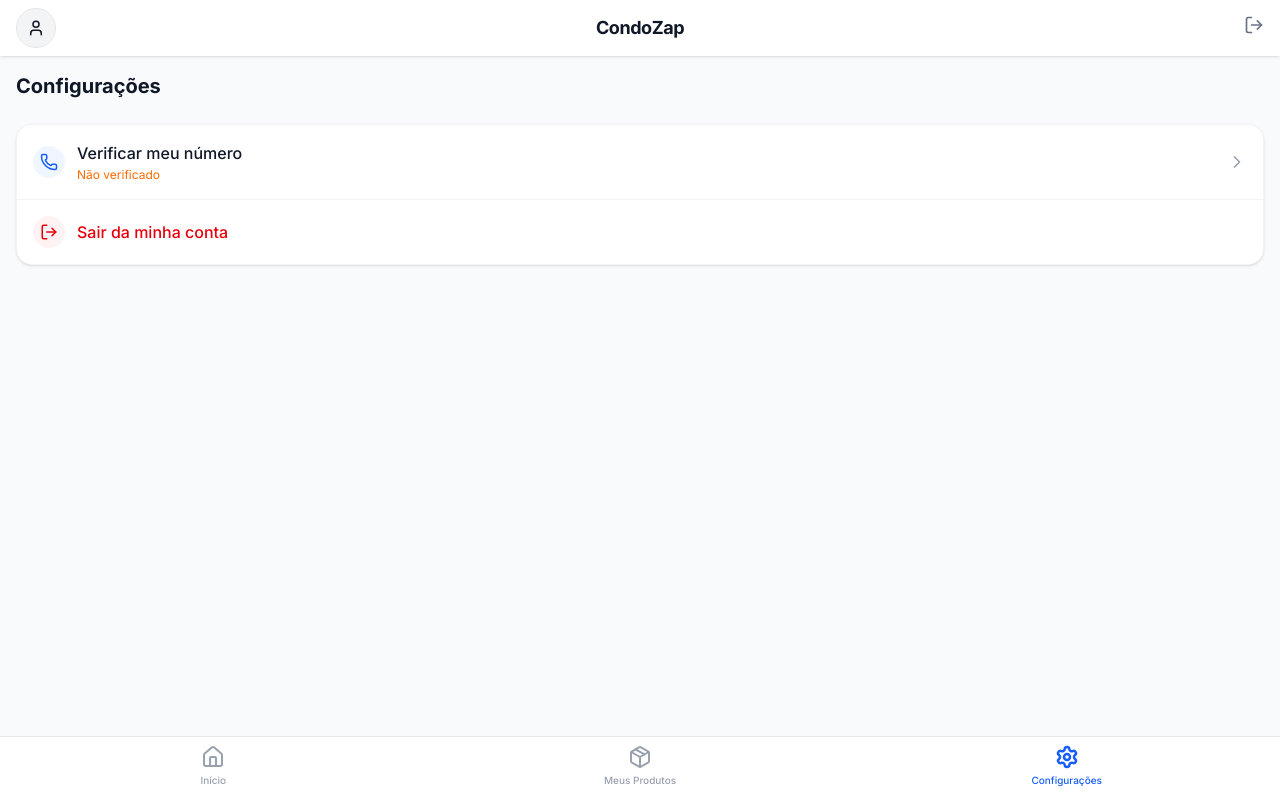
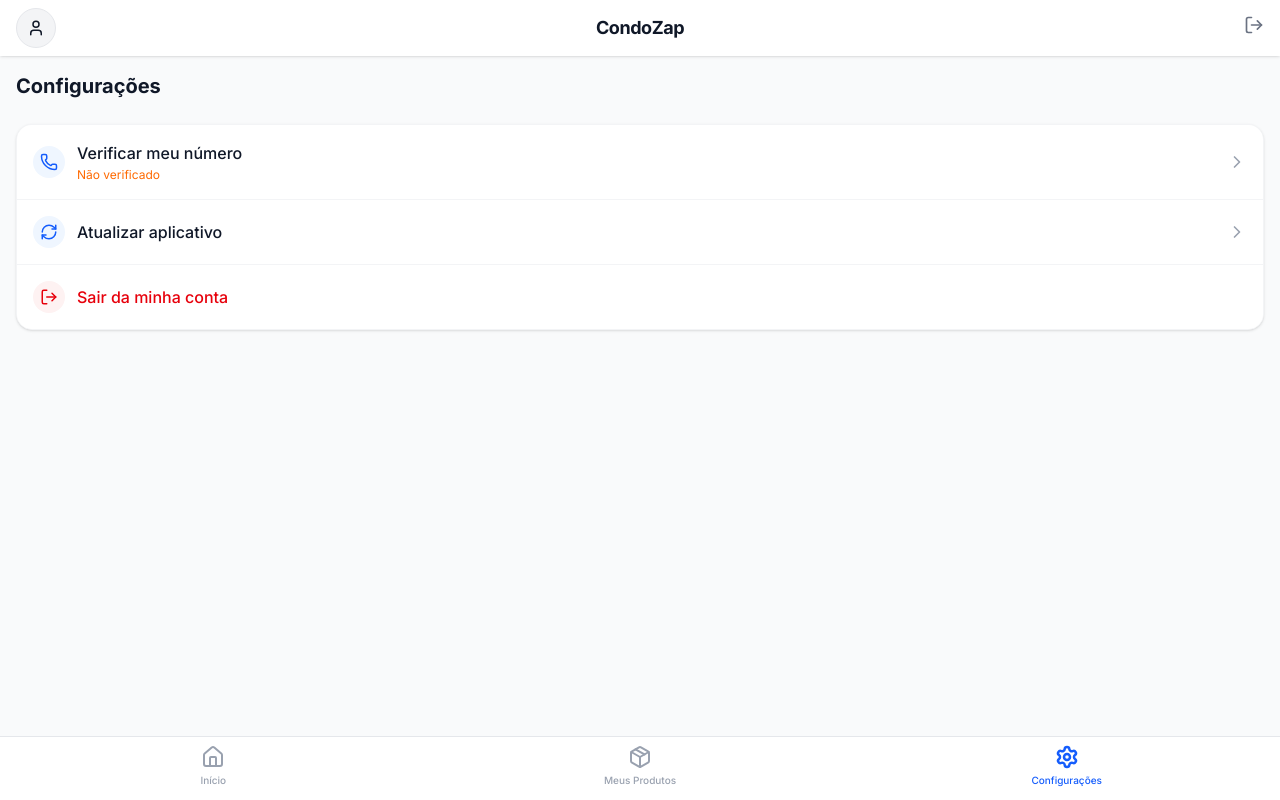
Before and after one commit to Simonatoo/condozapv2, a React (Vite) app in the folder frontend/: page /settings in a window 1280 px wide. Built offline with nearby package versions, Linux system fonts and the light colour scheme; no server answers; sample sign-in values are in the browser's storage.

Commit message:
refresh button settings

```diff
--- a/frontend/src/context/AuthContext.jsx
+++ b/frontend/src/context/AuthContext.jsx
@@ -8,22 +8,33 @@ export const AuthProvider = ({ children }) => {
     const [loading, setLoading] = useState(true);
 
     useEffect(() => {
+        refreshUser();
+    }, []);
+
+    const refreshUser = async () => {
         const token = localStorage.getItem('token');
         const userData = localStorage.getItem('user');
+
         if (token) {
-            setUser(userData ? JSON.parse(userData) : { token });
-            // Fetch fresh user data to keep badges up to date
-            api.get('/users/me')
-                .then(res => {
-                    localStorage.setItem('user', JSON.stringify(res.data));
-                    setUser(res.data);
-                })
-                .catch(err => console.error("Error fetching fresh user data", err))
-                .finally(() => setLoading(false));
+            // Seel only if there's no user yet to avoid flicker
+            if (!user) {
+                setUser(userData ? JSON.parse(userData) : { token });
+            }
+
+            try {
+                const res = await api.get('/users/me');
+                localStorage.setItem('user', JSON.stringify(res.data));
+                setUser(res.data);
+                return res.data;
+            } catch (err) {
+                console.error("Error fetching fresh user data", err);
+            } finally {
+                setLoading(false);
+            }
         } else {
             setLoading(false);
         }
-    }, []);
+    };
 
     const login = async (email, password) => {
         const res = await api.post('/auth/login', { email, password });
@@ -80,7 +91,7 @@ export const AuthProvider = ({ children }) => {
     };
 
     return (
-        <AuthContext.Provider value={{ user, loading, login, logout, register, googleLogin }}>
+        <AuthContext.Provider value={{ user, loading, login, logout, register, googleLogin, refreshUser }}>
             {children}
         </AuthContext.Provider>
     );
--- a/frontend/src/pages/Home.jsx
+++ b/frontend/src/pages/Home.jsx
@@ -239,11 +239,11 @@ const Home = () => {
 
                                             <div className="flex align-middle items-center gap-1.5 mt-1">
                                                 {user?.smsVerified ? (
-                                                    <span className="text-xs text-gray-500 font-medium">
+                                                    <span className="text-xs text-gray-500 font-medium flex items-center gap-1">
                                                         Apto {product.user_id?.apartment || 'N/A'}
+                                                        {product.user_id.smsVerified ? <Verified /> : null}
                                                     </span>
                                                 ) : null}
-                                                {product.user_id.smsVerified ? <Verified /> : null}
                                             </div>
                                         </div>
                                     </div>
--- a/frontend/src/pages/Settings.jsx
+++ b/frontend/src/pages/Settings.jsx
@@ -1,10 +1,11 @@
-import { useContext } from 'react';
+import { useContext, useState } from 'react';
 import { AuthContext } from '../context/AuthContext';
 import Navbar from '../components/Navbar';
-import { Phone, LogOut, ChevronRight, CheckCircle2 } from 'lucide-react';
+import { Phone, LogOut, ChevronRight, CheckCircle2, RefreshCw } from 'lucide-react';
 
 const Settings = () => {
-    const { user, logout } = useContext(AuthContext);
+    const { user, logout, refreshUser } = useContext(AuthContext);
+    const [isUpdating, setIsUpdating] = useState(false);
 
     const handleVerifyNumber = () => {
         if (!user || user.smsVerified) return;
@@ -12,6 +13,19 @@ const Settings = () => {
         const userIdPart = user.id ? user.id.slice(-5) : '';
         const message = encodeURIComponent(`Olá, eu sou ${user.name}, quero validar meu telefone. Meu código é ${userIdPart}.`);
         window.open(`https://wa.me/5511967665711?text=${message}`, '_blank');
+    };
+
+    const handleUpdateApp = async () => {
+        setIsUpdating(true);
+        try {
+            if (refreshUser) {
+                await refreshUser();
+            }
+            window.location.reload(true);
+        } catch (error) {
+            console.error('Erro ao atualizar app:', error);
+            setIsUpdating(false);
+        }
     };
 
     return (
@@ -49,6 +63,23 @@ const Settings = () => {
                         <ChevronRight size={20} className="text-gray-400" />
                     </button>
 
+                    {/* Atualizar Aplicativo */}
+                    <button
+                        onClick={handleUpdateApp}
+                        disabled={isUpdating}
+                        className="w-full flex items-center justify-between px-4 py-4 bg-white active:bg-gray-50 transition-colors border-b border-gray-100 disabled:opacity-70"
+                    >
+                        <div className="flex items-center gap-3">
+                            <div className="w-8 h-8 rounded-full bg-blue-50 flex items-center justify-center">
+                                <RefreshCw size={18} className={`text-blue-600 ${isUpdating ? 'animate-spin' : ''}`} />
+                            </div>
+                            <span className="text-gray-900 font-medium text-base">
+                                {isUpdating ? 'Atualizando...' : 'Atualizar aplicativo'}
+                            </span>
+                        </div>
+                        <ChevronRight size={20} className="text-gray-400" />
+                    </button>
+
                     {/* Sair da Conta */}
                     <button
                         onClick={logout}
```
